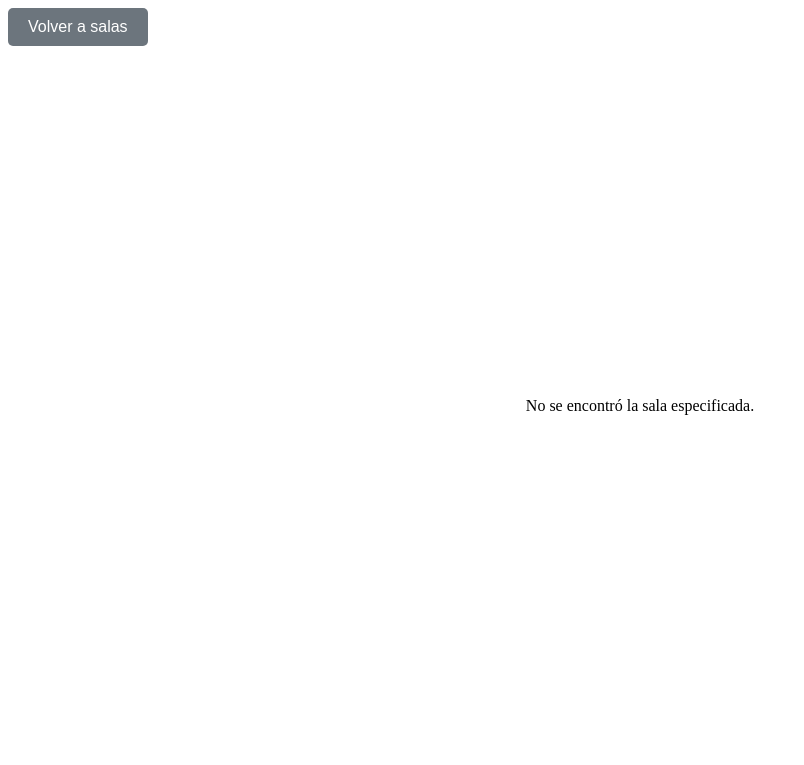
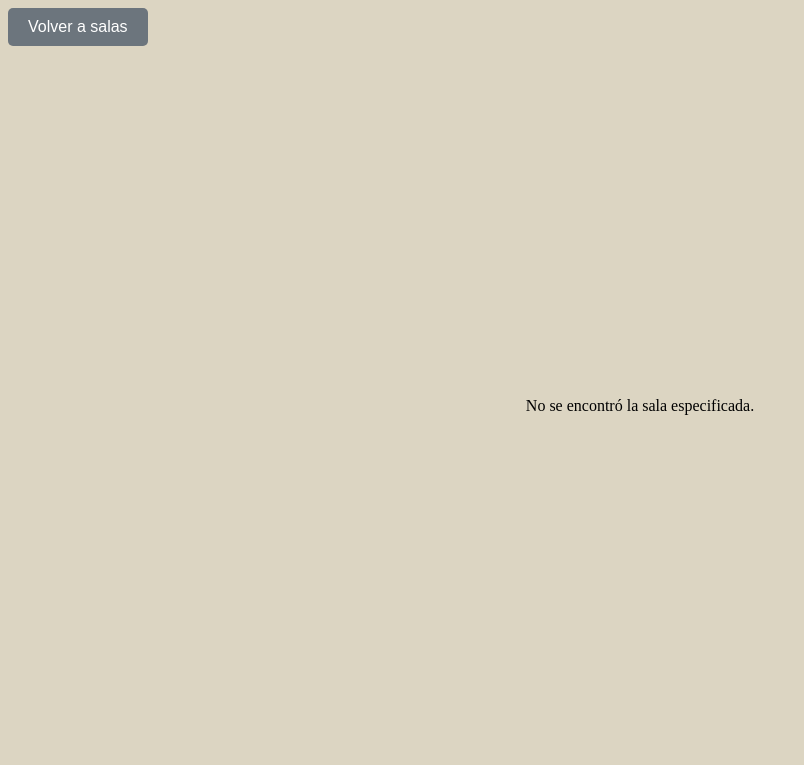
Before and after one commit to HugoAlda/PROYECTO_RESTAURANTE, a PHP site: page /Paginas/mesas.php in a window 1280 px wide. Shown: the top 765 px of the page, without its empty margins (0-804 px from the left). Run offline with PHP 8.4, Linux system fonts and the light colour scheme; the visitor is signed in with stand-in values (Sample User, id 1); data comes from the database, SQL or seed files in the repository.

Commit message:
background salas

```diff
--- a/CSS/estilos-mesas.css
+++ b/CSS/estilos-mesas.css
@@ -1,4 +1,8 @@
 /* Hoja de estilos para las mesas */
+
+body{
+    background-color: rgb(220, 213, 194);
+}
 
 #btn_1{
     position: absolute;
```
